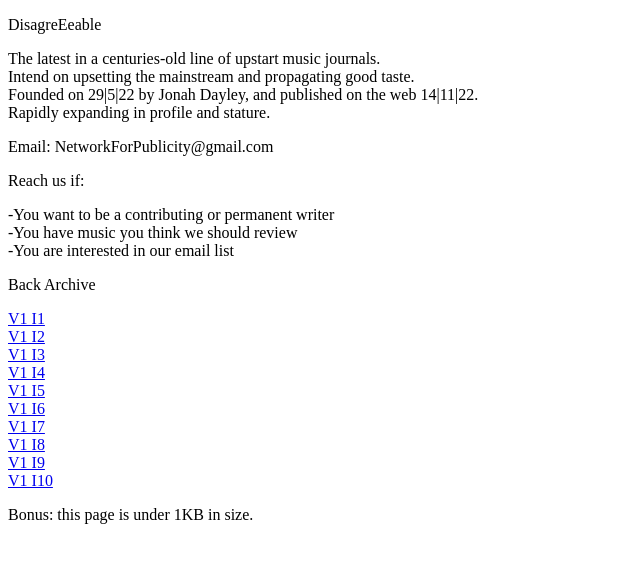
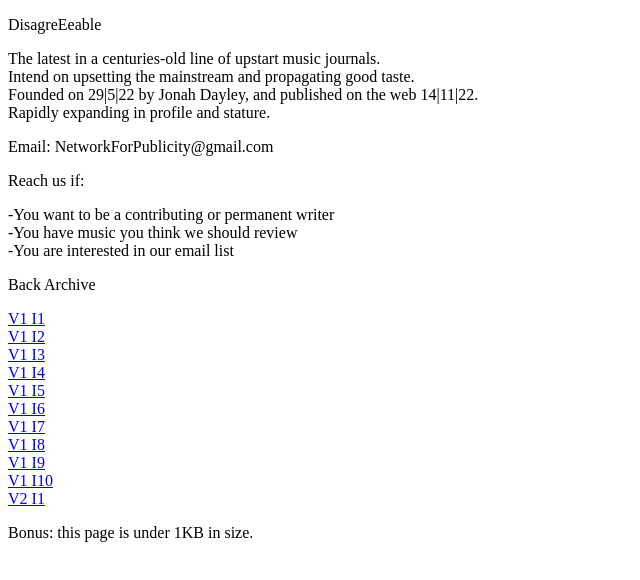
Before and after one commit to DisagreEeable/DisagreEeable, a plain HTML site: page index.html in a window 1280 px wide. Shown: the whole page, without its empty margins (0-640 px from the left). Drawn offline with Linux system fonts and the light colour scheme.

Commit message:
Update index.html

```diff
--- a/index.html
+++ b/index.html
@@ -1 +1 @@
-<!DOCTYPE html><link rel="icon" href="data:,"><meta name="viewport" content="width=device-width,initial-scale=1.0"><title>DisagreEeable</title><p>DisagreEeable<p>The latest in a centuries-old line of upstart music journals.<br>Intend on upsetting the mainstream and propagating good taste.<br>Founded on 29|5|22 by Jonah Dayley, and published on the web 14|11|22.<br>Rapidly expanding in profile and stature.<p>Email: NetworkForPublicity@gmail.com<p>Reach us if:<p>-You want to be a contributing or permanent writer<br>-You have music you think we should review<br>-You are interested in our email list<br><p>Back Archive<p><a href="V1I1.pdf">V1 I1</a><br><a href="V1I2.pdf">V1 I2</a><br><a href="V1I3.pdf">V1 I3</a><br><a href="V1I4.pdf">V1 I4</a><br><a href="V1I5.pdf">V1 I5</a><br><a href="V1I6.pdf">V1 I6</a><br><a href="V1I7.pdf">V1 I7</a><br><a href="V1I8.pdf">V1 I8</a><br><a href="V1I9.pdf">V1 I9</a><br><a href="V1I10.pdf">V1 I10</a><br><p>Bonus: this page is under 1KB in size.
+<!DOCTYPE html><link rel="icon" href="data:,"><meta name="viewport" content="width=device-width,initial-scale=1.0"><title>DisagreEeable</title><p>DisagreEeable<p>The latest in a centuries-old line of upstart music journals.<br>Intend on upsetting the mainstream and propagating good taste.<br>Founded on 29|5|22 by Jonah Dayley, and published on the web 14|11|22.<br>Rapidly expanding in profile and stature.<p>Email: NetworkForPublicity@gmail.com<p>Reach us if:<p>-You want to be a contributing or permanent writer<br>-You have music you think we should review<br>-You are interested in our email list<br><p>Back Archive<p><a href="V1I1.pdf">V1 I1</a><br><a href="V1I2.pdf">V1 I2</a><br><a href="V1I3.pdf">V1 I3</a><br><a href="V1I4.pdf">V1 I4</a><br><a href="V1I5.pdf">V1 I5</a><br><a href="V1I6.pdf">V1 I6</a><br><a href="V1I7.pdf">V1 I7</a><br><a href="V1I8.pdf">V1 I8</a><br><a href="V1I9.pdf">V1 I9</a><br><a href="V1I10.pdf">V1 I10</a><br><a href="V2I1.pdf">V2 I1</a><br><p>Bonus: this page is under 1KB in size.
```
